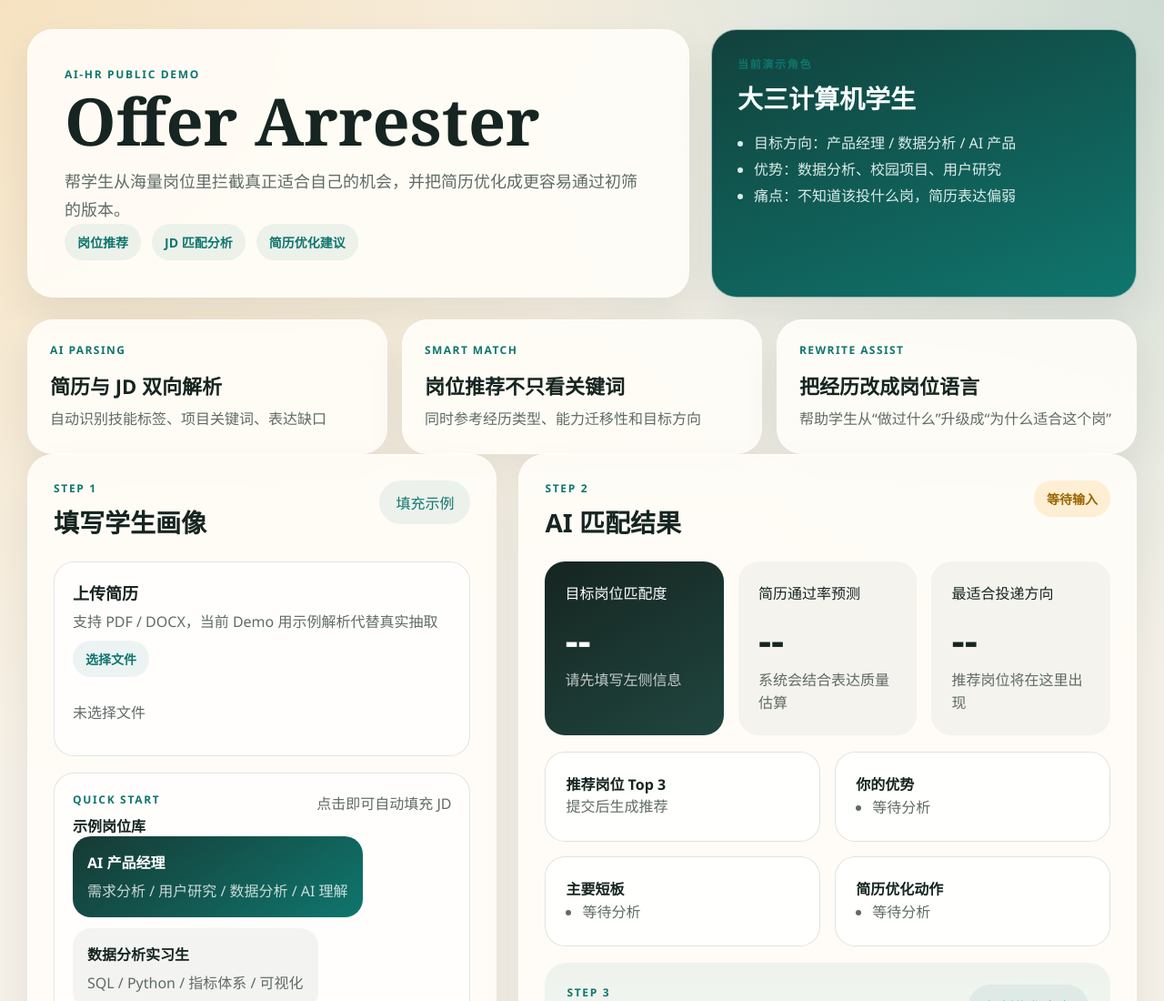
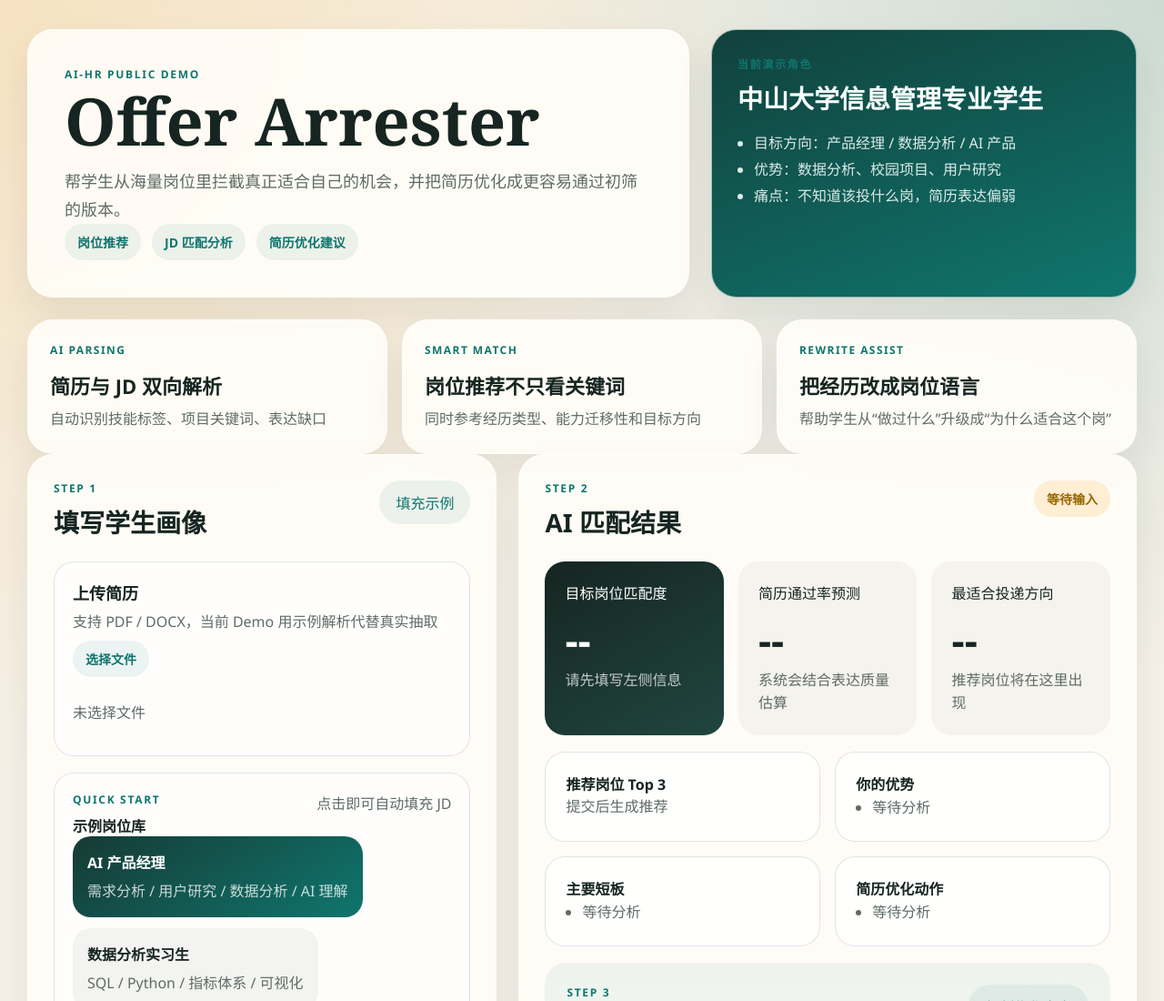
Before and after one commit to hezongyu748-ai/offer-arrester, a website: page app/index.html in a window 1280 px wide. Shown: the top 1100 px of the page at 91% size. Drawn offline with Linux system fonts and the light colour scheme.

Commit message:
Update hero student label

```diff
--- a/app/index.html
+++ b/app/index.html
@@ -27,7 +27,7 @@
         </div>
         <div class="hero-card">
           <p class="hero-card-label">当前演示角色</p>
-          <h2>大三计算机学生</h2>
+          <h2>中山大学信息管理专业学生</h2>
           <ul>
             <li>目标方向：产品经理 / 数据分析 / AI 产品</li>
             <li>优势：数据分析、校园项目、用户研究</li>
```
